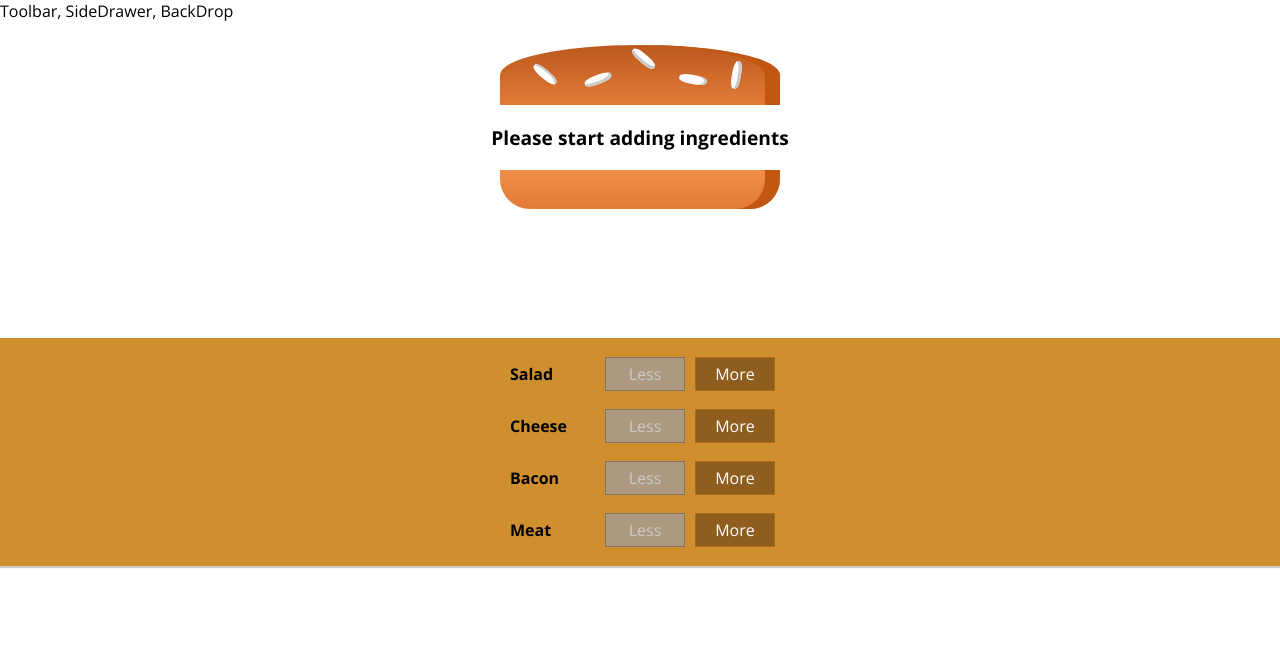
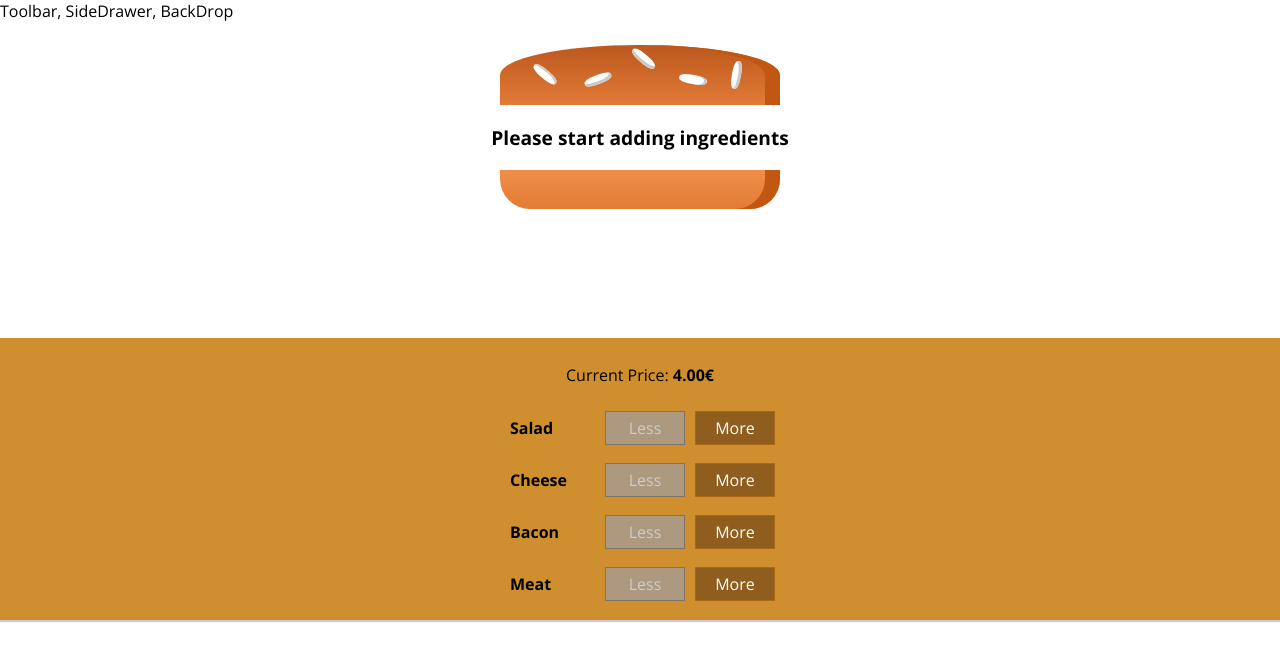
Before and after one commit to joaopinheiro10/react-app, a React app: page / in a window 1280 px wide. Shown: the top 660 px of the page. Built offline with nearby package versions, Linux system fonts and the light colour scheme.

Commit message:
added price

```diff
--- a/src/components/burger/build-controls/build-controls.js
+++ b/src/components/burger/build-controls/build-controls.js
@@ -14,6 +14,7 @@
 {
     return (
         <div className={classes.BuildControls}>
+            <p>Current Price: <strong>{props.price.toFixed(2)}€</strong></p>
             {controls.map(control => (
                 <BuildControl
                     key={control.label}
--- a/src/containers/burger-builder/burger-builder.js
+++ b/src/containers/burger-builder/burger-builder.js
@@ -83,7 +83,8 @@
                 <BuildControls
                     ingredientAdded={this.addIngredientHandler}
                     ingredientRemoved={this.removeIngredientHandler}
-                    disabled={disableInfo} />
+                    disabled={disableInfo}
+                    price={this.state.totalPrice} />
             </Aux>
         );
     }
```
